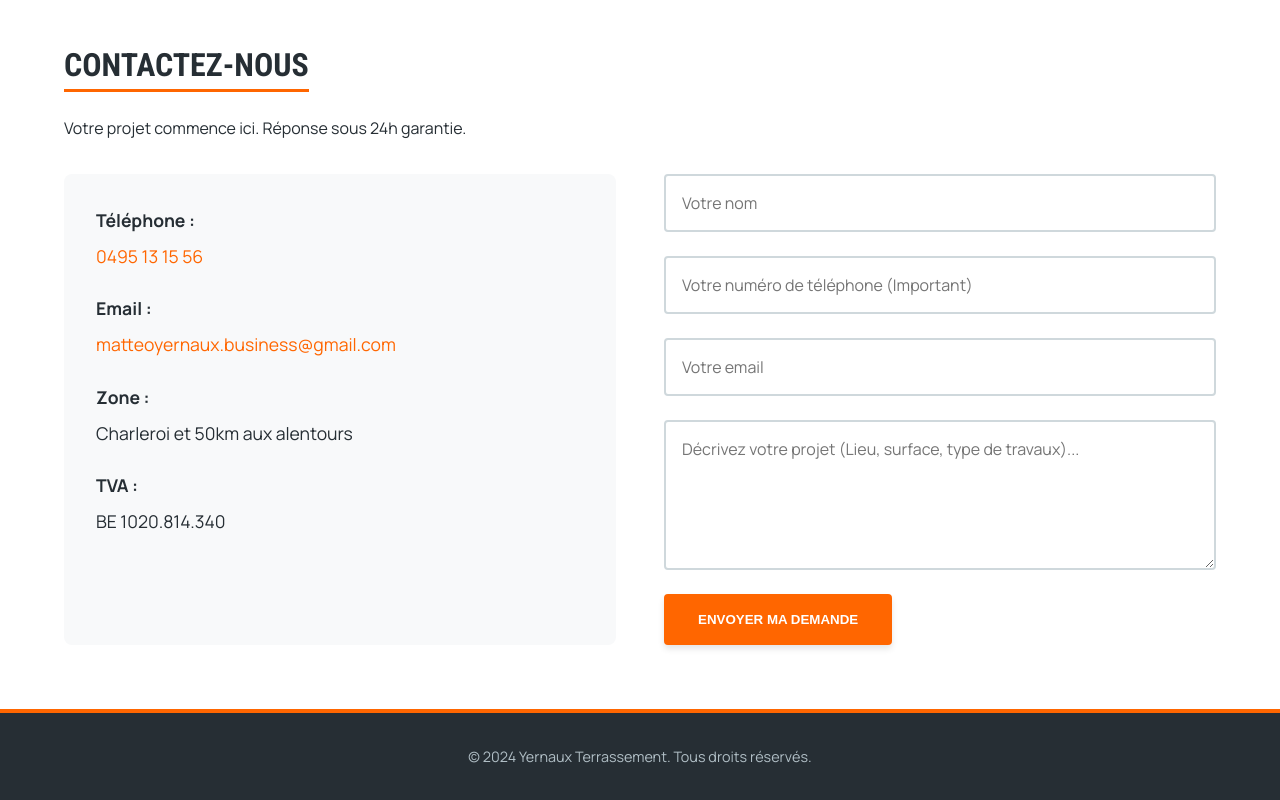
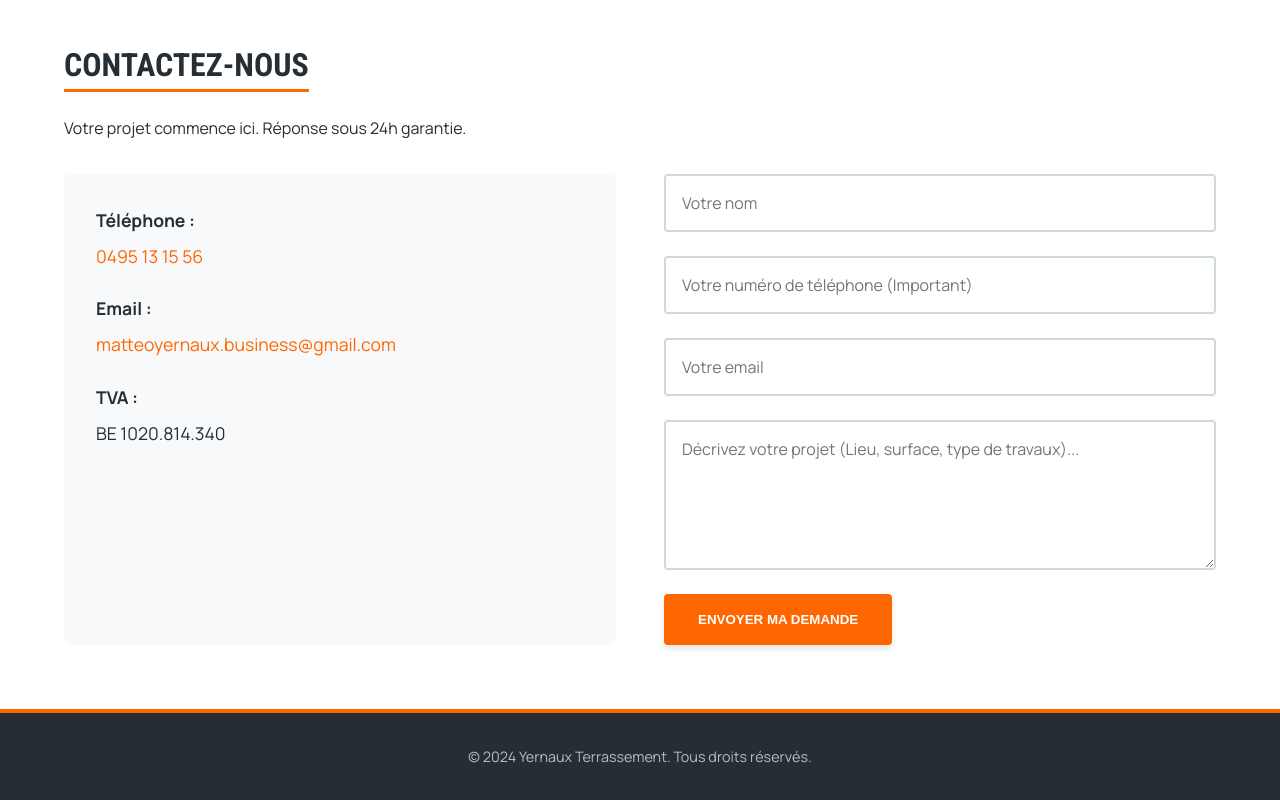
Before and after one commit to mas2303/matt, a plain HTML site: page index.html in a window 1280 px wide. Shown: the part 1332-2132 px from the top of the page. Drawn offline with Linux system fonts and the light colour scheme.

Commit message:
Update index.html

```diff
--- a/index.html
+++ b/index.html
@@ -95,7 +95,6 @@
                         <!-- REMPLACE CES INFOS PAR LES VRAIES !! -->
                         <li><strong>Téléphone :</strong> <a href="tel:+32495131556">0495 13 15 56</a></li>
                         <li><strong>Email :</strong> <a href="mailto:contact@exemple.com"> matteoyernaux.business@gmail.com </a></li>
-                        <li><strong>Zone :</strong> Charleroi et 50km aux alentours</li>
                         <li><strong>TVA :</strong> BE 1020.814.340</li>
                     </ul>
                 </div>
```
